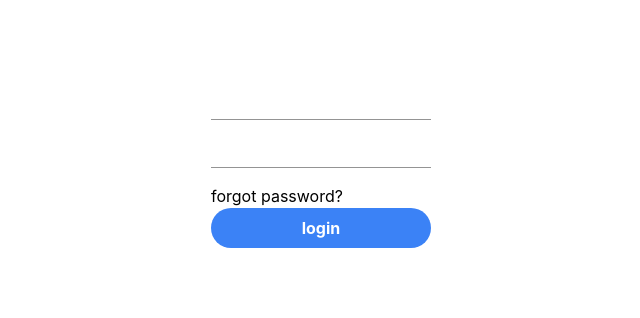
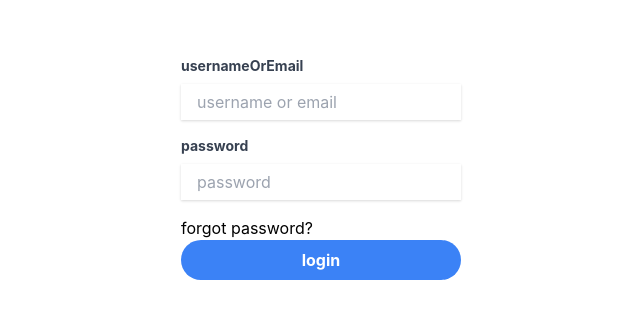
Before and after one commit to OtakuStanYoutube/LinkedList, a Next.js app in the folder ayame/: page /Login in a window 1280 px wide. Shown: the part 232-550 px from the top of the page, without its empty margins (319-959 px from the left). Built offline with nearby package versions, Linux system fonts and the light colour scheme.

Commit message:
:lipstick: designed input field

```diff
--- a/ayame/src/components/InputField.tsx
+++ b/ayame/src/components/InputField.tsx
@@ -1,7 +1,5 @@
 import { InputHTMLAttributes, FC } from "react";
 import { useField } from "formik";
-
-import { TextField, InputAdornment, FormControlLabel } from "@material-ui/core";
 
 type InputFieldProps = InputHTMLAttributes<HTMLInputElement> & {
   label: string;
@@ -17,17 +15,21 @@ const InputField: FC<InputFieldProps> = ({
 }) => {
   const [field, { error }] = useField(props);
   return (
-    <div className="mb-4">
-      <TextField
-        fullWidth
-        autoComplete="username"
+    <div className="mb-4 w-full">
+      <label
+        className="block mb-2 text-sm font-bold text-gray-700"
+        htmlFor={field.name}
+      >
+        {field.name}
+      </label>
+      <input
+        className="border-rounded w-full py-2 px-4 outline-none leading-tight text-gray-700 shadow appearance-none focus:outline-none focus:shadow-outline"
         id={field.name}
         {...field}
-        // {...props}
-        variant="standard"
-        error={error ? true : false}
-        helperText={error}
+        {...props}
+        // placeholder="******************"
       />
+      {error ? <p className="text-xs italic text-red-500">{error}</p> : null}
     </div>
   );
 };
```
